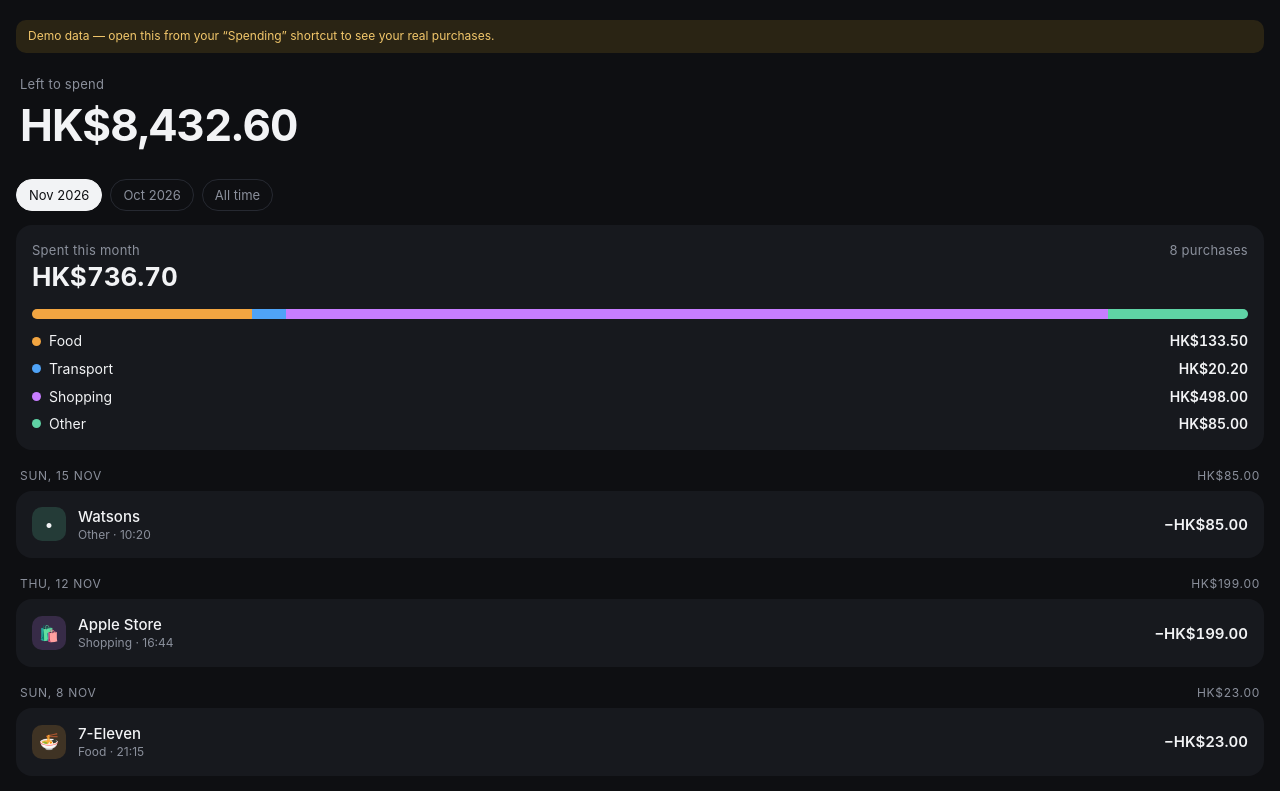
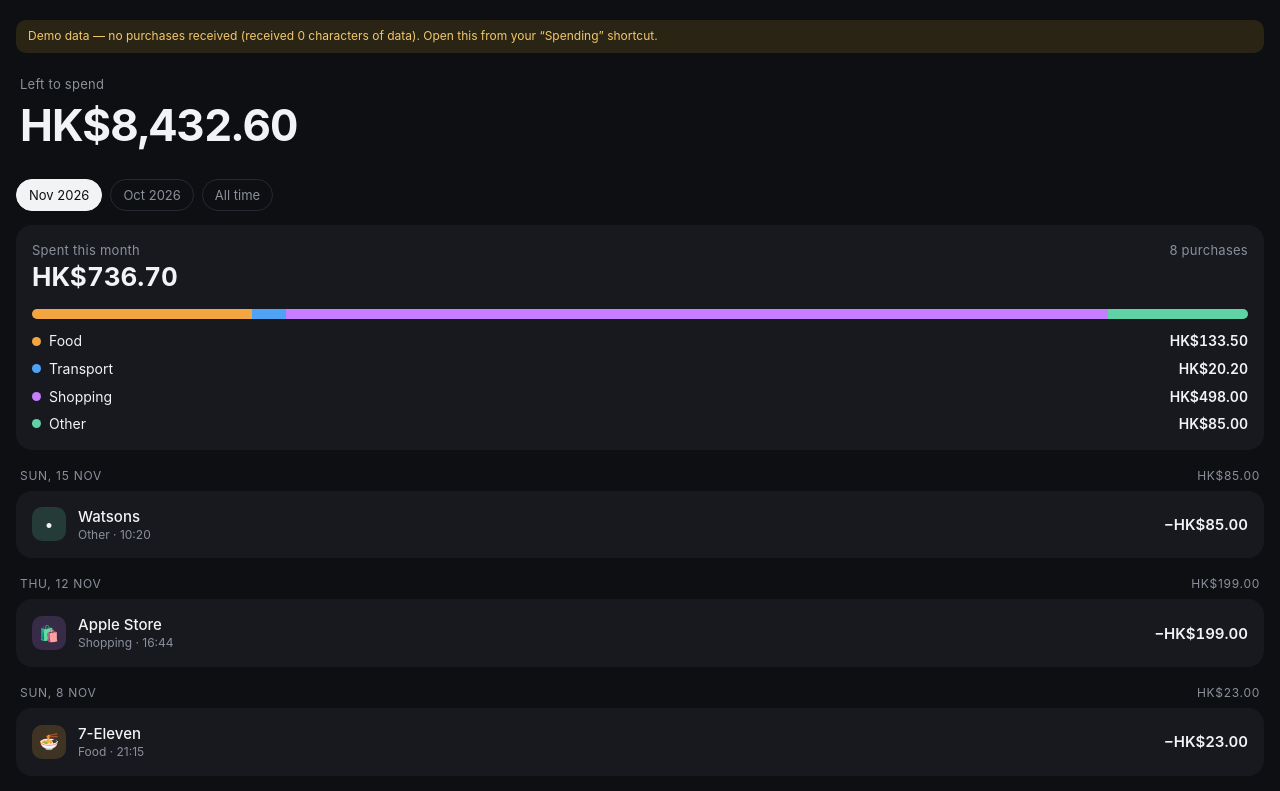
Before and after one commit to shivynand/Shivyspend, a plain HTML site: page index.html in a window 1280 px wide. Shown: the top 791 px of the page. Drawn offline with Linux system fonts and the light colour scheme.

Commit message:
Add files via upload

```diff
--- a/index.html
+++ b/index.html
@@ -57,12 +57,16 @@
 <div id="list"></div>
 
 <script>
+let DIAG = "";
 function fromHash(){
-  let h=(location.hash||"").slice(1); if(!h) return null;
+  let h=(location.hash||"").slice(1);
+  if(!h){ const q=new URLSearchParams(location.search).get("d"); if(q) h=q; }
+  DIAG = "received " + h.length + " characters of data";
+  if(!h) return null;
   try{ h=decodeURIComponent(h); }catch(e){}
   h=h.replace(/\s/g,"").replace(/-/g,"+").replace(/_/g,"/");
   while(h.length%4) h+="=";
-  try{ const b=atob(h); return new TextDecoder().decode(Uint8Array.from(b,c=>c.charCodeAt(0))); }catch(e){ return null; }
+  try{ const b=atob(h); return new TextDecoder().decode(Uint8Array.from(b,c=>c.charCodeAt(0))); }catch(e){ DIAG += " but couldn't decode it ("+e.name+"), starts: "+h.slice(0,12); return null; }
 }
 const CUR = "HK$";
 const CATS = {
@@ -85,7 +89,8 @@ try {
   else decoded = localStorage.getItem("spend-data");                   // opened directly → last sync
 } catch (e) {}
 if (decoded === null) {           // opened without data → show demo
-  document.getElementById("demo").hidden = false;
+  const dm = document.getElementById("demo"); dm.hidden = false;
+  dm.textContent = "Demo data — no purchases received (" + DIAG + "). Open this from your “Spending” shortcut.";
   rawLog = ["2026-11-01 08:40|MTR|12.4|Transport","2026-11-01 12:55|Café de Coral|48|Food",
     "2026-11-03 19:10|Uniqlo|299|Shopping","2026-11-05 13:02|Pret A Manger|62.5|Food",
     "2026-11-05 18:30|Citybus|7.8|Transport","2026-11-08 21:15|7-Eleven|23|Food",
```
